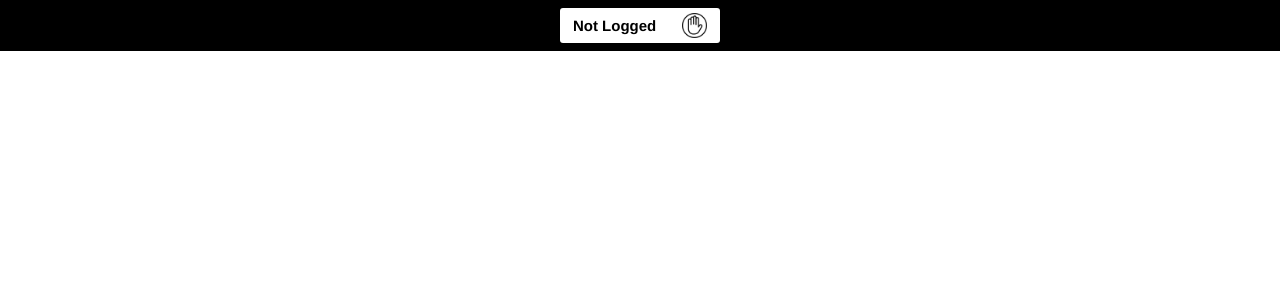
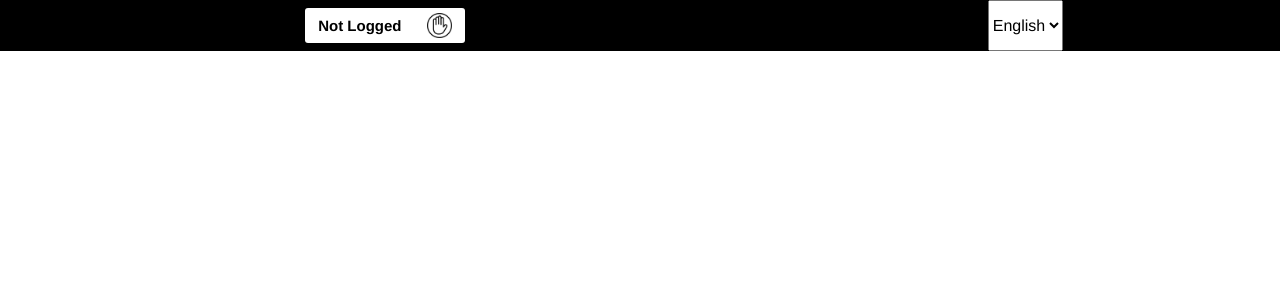
Before and after one commit to fabiolorenzi/tha-shirt, a React (Create React App) app in the folder client/: page / in a window 1280 px wide. Shown: the top 300 px of the page. Built offline with nearby package versions, Linux system fonts and the light colour scheme; a web font is replaced by a local one.

Commit message:
working on the LanguageSelection component

```diff
--- a/client/src/components/Header/Header.jsx
+++ b/client/src/components/Header/Header.jsx
@@ -2,11 +2,13 @@ import React from "react";
 import "./stylesheets/Header.css";
 
 import LoginButton from "./LoginButton.jsx";
+import LanguageSelection from "./LanguageSelection.jsx";
 
 function Header() {
     return(
         <div className="header" data-testid="headerContainer">
             <LoginButton />
+            <LanguageSelection />
         </div>
     );
 };
--- /dev/null
+++ b/client/src/components/Header/LanguageSelection.jsx
@@ -0,0 +1,26 @@
+import React, { useEffect, useState } from "react";
+import "./stylesheets/LanguageSelection.css";
+
+function LanguageSelection() {
+    const [lang, setLang] = useState("eng");
+
+    const langSel = e => {
+        e.preventDefault();
+        setLang(e.target.value)
+    };
+
+    useEffect(() => {
+        localStorage.setItem("lang", lang);
+    }, [lang]);
+
+    return(
+        <div className="languageSelectionContainer">
+            <select onChange={langSel} defaultValue="eng">
+                <option value="eng">English</option>
+                <option value="ita">Italiano</option>
+            </select>
+        </div>
+    );
+};
+
+export default LanguageSelection;
--- /dev/null
+++ b/client/src/components/Header/stylesheets/LanguageSelection.css
@@ -0,0 +1,4 @@
+.languageSelectionContainer {
+  display: block;
+}
+/*# sourceMappingURL=LanguageSelection.css.map */
--- /dev/null
+++ b/client/src/components/Header/stylesheets/LanguageSelection.scss
@@ -0,0 +1,5 @@
+@import "../../shared/stylesheets/var.scss";
+
+.languageSelectionContainer {
+    display: block;
+}
```
Also changed, not shown: 1 other file (tests, documents, lock files or other folders).
